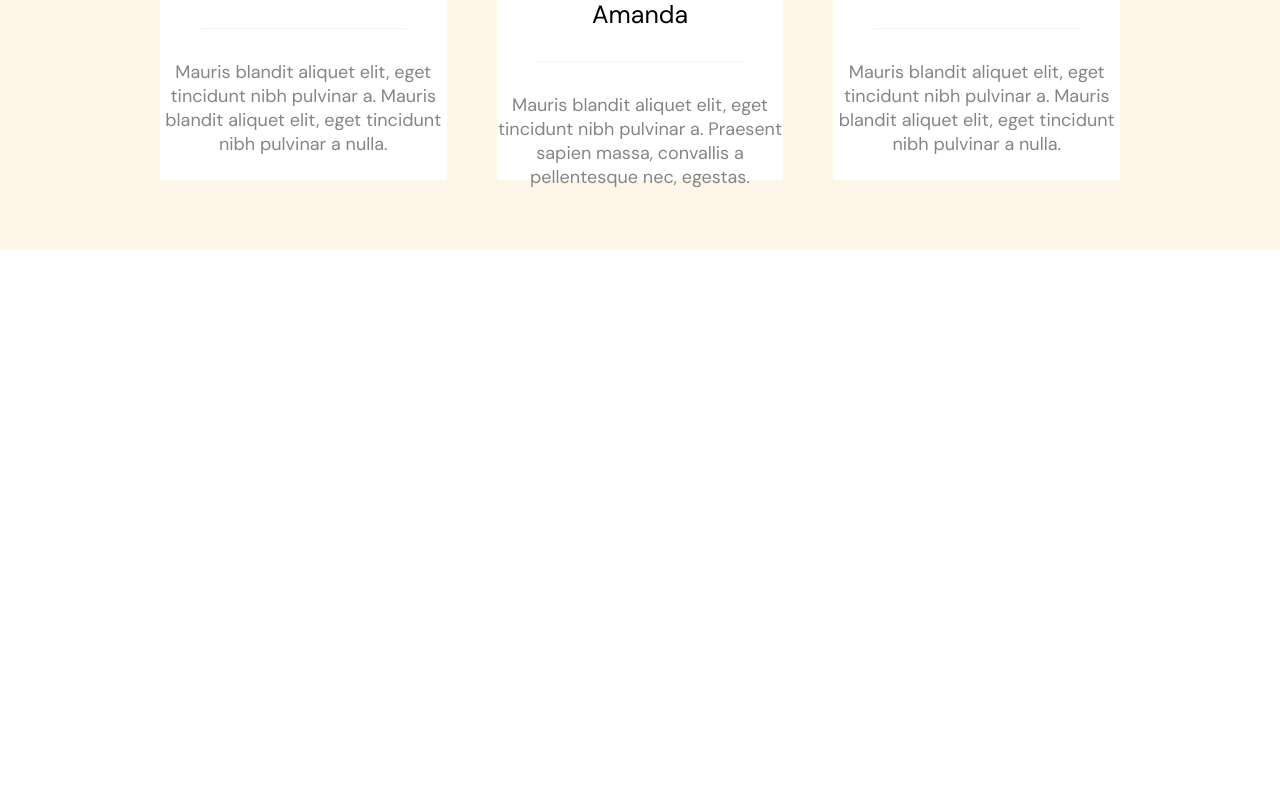
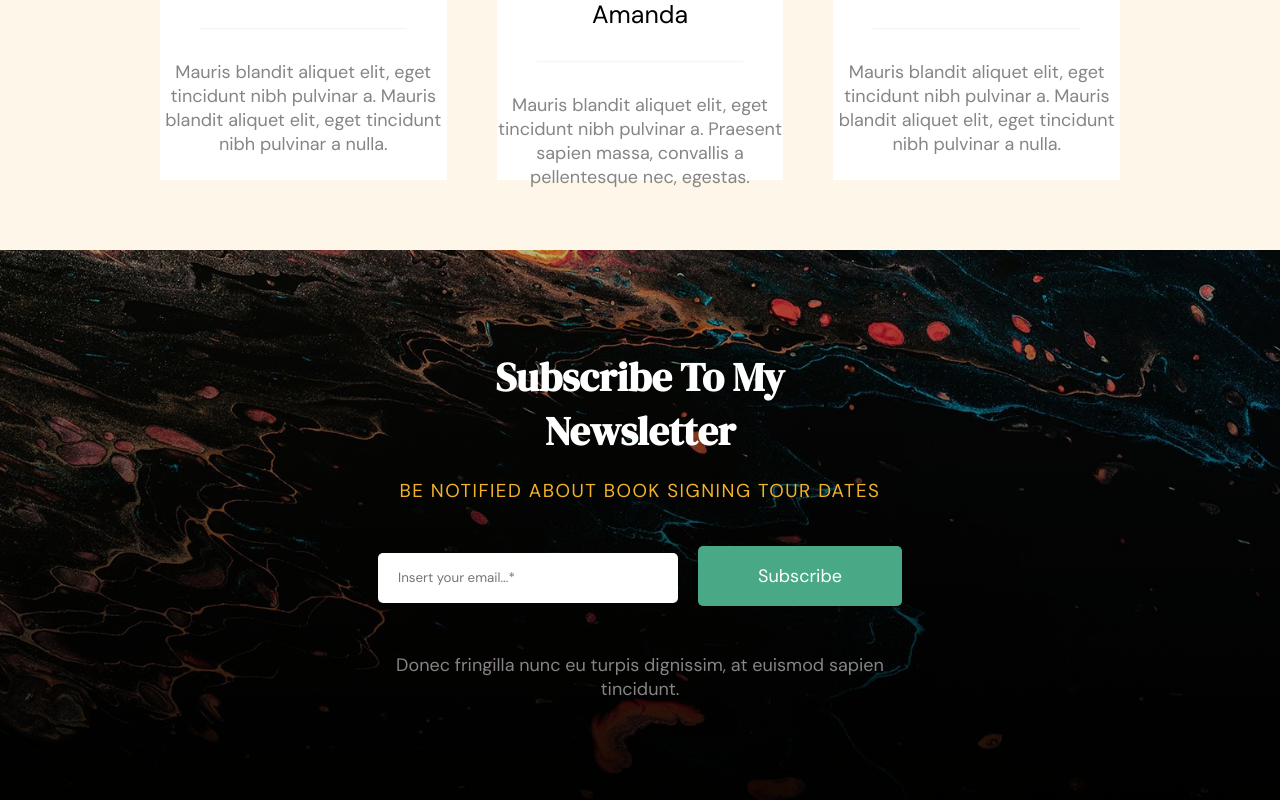
Before and after one commit to FilippoR00/proj-html-vuejs, a Vue app: page / in a window 1280 px wide. Shown: the part 4126-4926 px from the top of the page. Before the commit the page ends 4376 px from the top, so only its background shows below. Built offline with nearby package versions, Linux system fonts and the light colour scheme; a web font is replaced by a local one.

Commit message:
Newsletter section

```diff
--- a/src/components/Main.vue
+++ b/src/components/Main.vue
@@ -5,6 +5,7 @@
         <Audiobook/>
         <Testimonials/>
         <Events/>
+        <Newsletter/>
 	</div>
 </template>
 
@@ -14,6 +15,8 @@
 	import Audiobook from './sections/Audiobook.vue'
 	import Testimonials from './sections/Testimonials.vue'
 	import Events from './sections/Events.vue'
+	import Newsletter from './sections/Newsletter.vue'
+
 
 
 
@@ -28,6 +31,7 @@
             Audiobook,
             Testimonials,
             Events,
+            Newsletter,
 
         }
 	}
--- a/src/components/sections/Events.vue
+++ b/src/components/sections/Events.vue
@@ -34,14 +34,14 @@
     export default {
         name: 'Events',
         mounted() {
-            const right = new IntersectionObserver(entries => {
+            const fadein = new IntersectionObserver(entries => {
                 entries.forEach(entry => {
                     if (entry.isIntersecting) {
                         entry.target.classList.add('fade-in');
                     }
                 });
             });
-            right.observe(document.querySelector('.trigger'));
+            fadein.observe(document.querySelector('.trigger'));
         },
     }
 </script>
--- a/src/components/sections/Newsletter.vue
+++ b/src/components/sections/Newsletter.vue
@@ -1,15 +1,105 @@
 <template>
-    <div>
-
+    <div class="container">
+        <div class="gradient trigger2">
+            <h1>Subscribe To My Newsletter</h1>
+            <h3>BE NOTIFIED ABOUT BOOK SIGNING TOUR DATES</h3>
+            <form action="newsletter">
+                <input type="text" placeholder="Insert your email...*">
+                <a href="#" class="button">Subscribe</a>
+            </form>
+            <p>Donec fringilla nunc eu turpis dignissim, at euismod sapien tincidunt.</p>
+        </div>
     </div>
 </template>
 
 <script>
     export default {
         name: 'Newsletter',
+        mounted() {
+            const fadein2 = new IntersectionObserver(entries => {
+                entries.forEach(entry => {
+                    if (entry.isIntersecting) {
+                        entry.target.classList.add('fade-in');
+                    }
+                });
+            });
+            fadein2.observe(document.querySelector('.trigger2'));
+        },
     }
 </script>
 
 <style lang="scss" scoped>
     @import "../../style/Global.scss";
+    .container{
+        height: 550px;
+        background-image: url("../../assets/img/banner-2.jpg");
+        background-size: cover;
+        position: relative;
+        .gradient{
+            width: 100%;
+            height: 100%;
+            text-align: center;
+            display: flex;
+            flex-direction: column;
+            justify-content: center;
+            color: white;
+            background: rgb(0,0,0);
+            background: linear-gradient(180deg, rgba(0,0,0,0.1) 0%, rgba(0,0,0,0.9) 100%);
+            position: absolute;
+            top: 0;
+            h1{
+                font-family: $serif;
+                font-size: 40px;
+                width: 300px;
+                margin: 0px auto;
+            }
+            h3{
+                color: $saffron;
+                font-weight: 200;
+                margin-top: 20px;
+                letter-spacing: 1.5px;
+            }
+            form{
+                input{
+                    width: 300px;
+                    height: 50px;
+                    border-radius: 5px;
+                    outline: none;
+                    border: none;
+                    padding: 0px 20px;
+                    margin: 50px 0px;
+                }
+                .button{
+                    padding: 18px 60px;
+                    background-color: $keppel;
+                    border-radius: 5px;
+                    margin-left: 20px;
+                    text-decoration: none;
+                    color: white;
+                    transition: 0.2s;
+                    font-size: 18px;
+                }
+                .button:hover{
+                    background-color: $blueLagoon;
+                }
+            }
+            p{
+                color: $suvaGray;
+                width: 500px;
+                font-size: 18px;
+                margin: 0 auto;
+            }
+        }
+    }
+    .fade-in{
+        animation: fade_in 2s 1;
+    }
+    @keyframes fade_in {
+        0% {
+            opacity: 0;
+        }
+        50% {
+            opacity: 1;
+        }
+    }
 </style>
```
Also changed, not shown: src/assets/img/banner-2.jpg (added).
